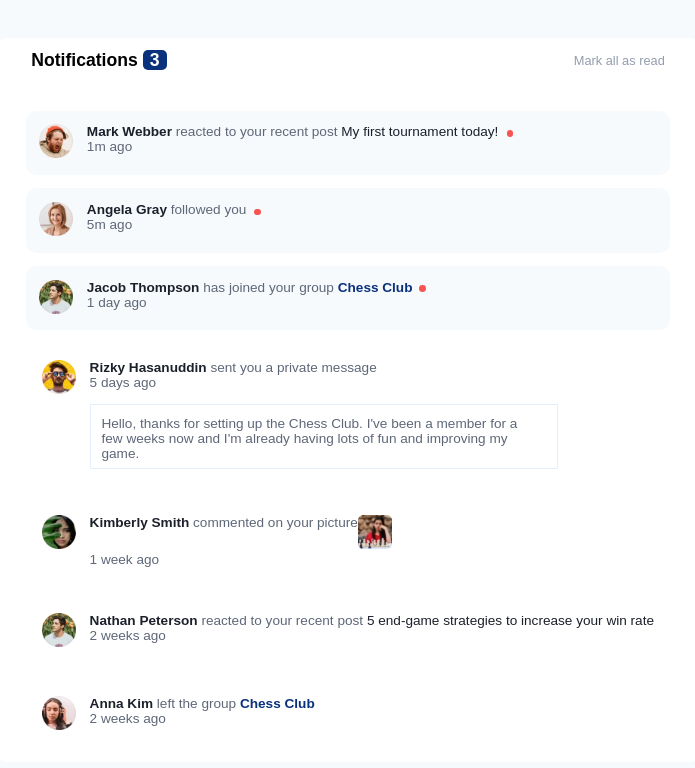
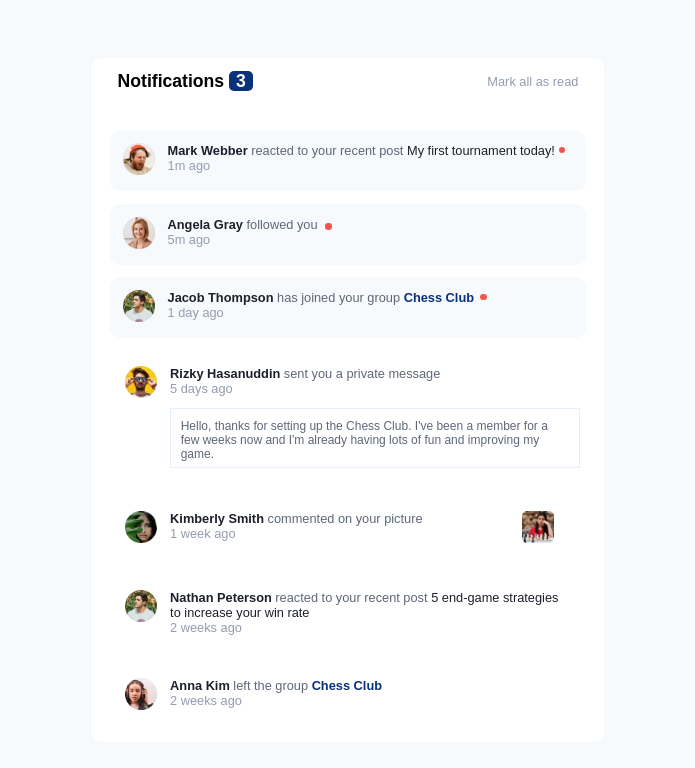
Before and after one commit to VishnuKumar750/notification-page, a plain HTML site: page index.html in a window 1280 px wide. Shown: the whole page, without its empty margins (292-987 px from the left). Drawn offline with Linux system fonts and the light colour scheme; a web font is replaced by a local one.

Commit message:
Add files via upload

```diff
--- a/index.html
+++ b/index.html
@@ -36,7 +36,7 @@
           <div class="item-mark">
             <span class="name">Mark Webber</span> reacted to your recent post <span class="tour">My first tournament today!</span>
           </div>
-          <span>1m ago</span>
+          <span class="time">1m ago</span>
         </div>
       </div>
 
@@ -48,7 +48,7 @@
           <div class="item-angel">
             <span class="name">Angela Gray</span> followed you <span class="tour"></span>
           </div>
-          <span>5m ago</span>
+          <span class="time">5m ago</span>
         </div>
       </div>
 
@@ -60,7 +60,7 @@
           <div class="item-jacob">
             <span class="name">Jacob Thompson</span> has joined your group <span class="chess">Chess Club</span><span class="tour"></span>
           </div>
-          <span>1 day ago</span>
+          <span class="time">1 day ago</span>
         </div>
       </div>
 
@@ -72,7 +72,7 @@
           <p>
             <span class="name">Rizky Hasanuddin</span> sent you a private message
           </p>
-          <span>5 days ago</span>
+          <span class="time">5 days ago</span>
           <p class="reply">Hello, thanks for setting up the Chess Club. I've been a member for a few weeks now and
             I'm already having lots of fun and improving my game.</p>
         </div>
@@ -85,13 +85,15 @@
         <div>
           <div class="kimg">
             <div>
-              <span class="name">Kimberly Smith</span> commented on your picture
+              <p>
+                <span class="name">Kimberly Smith</span> commented on your picture
+              </p>
+              <span class="time">1 week ago</span>
             </div>
             <div>
               <img src="/assets/images/image-chess.webp" alt="chess" />
             </div>
           </div>
-          <span>1 week ago</span>
         </div>
       </div>
 
@@ -103,7 +105,7 @@
           <p>
             <span class="name">Nathan Peterson</span> reacted to your recent post  <span class="tour">5 end-game strategies to increase your win rate</span>
           </p>
-          <span>2 weeks ago</span>
+          <span class="time">2 weeks ago</span>
         </div>
       </div>
 
@@ -115,7 +117,7 @@
           <p>
             <span class="name">Anna Kim</span> left the group <span class="chess">Chess Club</span>
           </p>
-          <span>2 weeks ago</span>
+          <span class="time">2 weeks ago</span>
         </div>
       </div>
 
--- a/style.css
+++ b/style.css
@@ -22,8 +22,8 @@ body {
 }
 
 .container {
-    width: 90%;
-    max-width: 55em;
+    width: 100%;
+    max-width: 40em;
     display: flex;
     flex-direction: column;
     align-items: center;
@@ -68,6 +68,11 @@ body {
     display: flex;
     flex-direction: column;
     padding: 1em;
+    width: 93%;
+}
+
+.time {
+    color: var(--gb);
 }
 
 .item {
@@ -169,6 +174,15 @@ body {
     justify-content: center;
 }
 
+.kimg > div {
+    display: flex;
+    flex-direction: column;
+}
+
+.kimg > div > p {
+    width: 80%;
+}
+
 
 .kimg > div > img {
     width: 2.5em;
@@ -180,6 +194,7 @@ body {
     padding: .8em 1.5em .5em .8em;
     margin: 1em 0 0 0;
     color: var(--dgb);
+    font-weight: 500;
 }
 
 
@@ -194,6 +209,9 @@ body {
 }
 
 @media screen and (min-width: 425px) and (max-width: 767px) {
+    .notifications {
+        width: 90%;
+    }
 
 .item-mark::after {
     content: "";
@@ -201,7 +219,7 @@ body {
     height: .5em;
     position: absolute;
     top: 43%;
-    left: 50%;
+    left: 60%;
     background-color: var(--red);
     border-radius: 50%;
     -webkit-border-radius: 50%;
@@ -242,13 +260,22 @@ body {
 }
 
 @media screen and (min-width: 768px) {
+    .item {
+        font-size: .8rem;
+    }
+
+    .item1 {
+        font-size: .8rem;
+
+    }
+
     .item-mark::after {
     content: "";
     width: .5em;
     height: .5em;
     position: absolute;
-    top: 15%;
-    left: 102%;
+    top: 10%;
+    left: 101%;
     background-color: var(--red);
     border-radius: 50%;
     -webkit-border-radius: 50%;
@@ -263,7 +290,7 @@ body {
     width: .5em;
     height: .5em;
     position: absolute;
-    top: 15%;
+    top: 10%;
     left: 102%;
     background-color: var(--red);
     border-radius: 50%;
@@ -277,8 +304,19 @@ body {
     border: 1px solid var(--lgb1);
     padding: .8em 1.5em .5em .8em;
     margin: 1em 0 0 0;
-    width: 32em;
+    width: 95%;
+    font-size: .75rem;
     color: var(--dgb);
 }
 
+.kimg {
+    display: flex;
+    width: 30em;
+    justify-content: space-between;
 }
+
+.kimg > div > p {
+    width: 100%;
+}
+
+}
```
